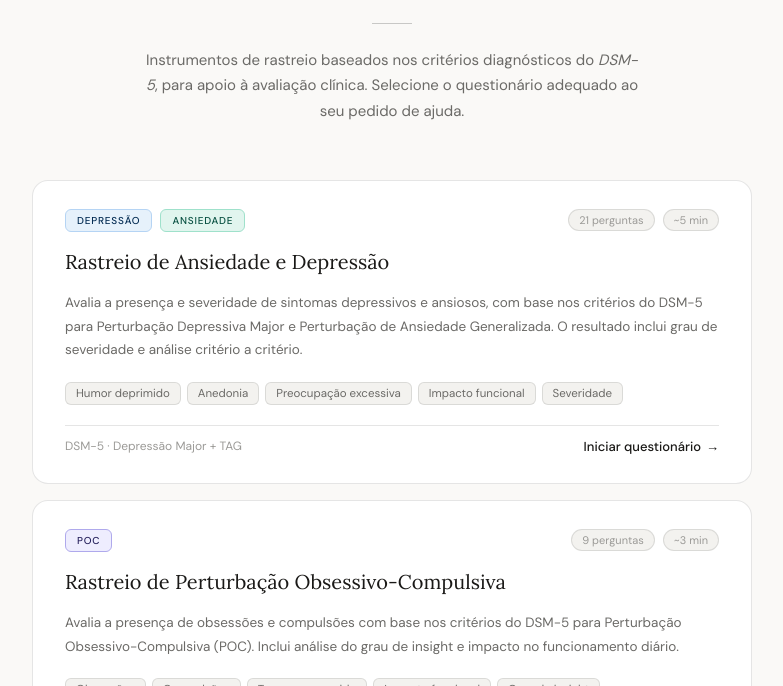
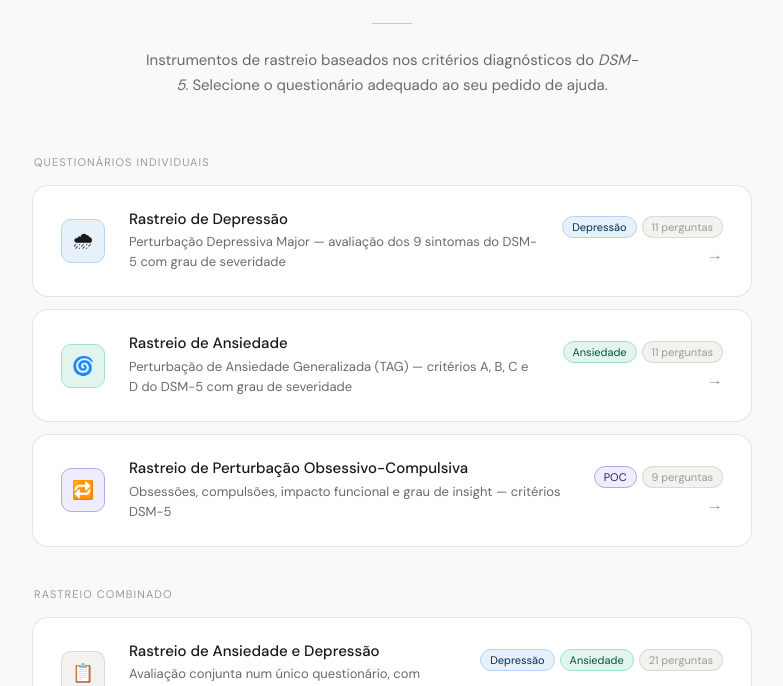
Before and after one commit to pmmbduarte-max/questionarios, a plain HTML site: page index.html in a window 1280 px wide. Shown: the part 114-800 px from the top of the page, without its empty margins (248-1031 px from the left). Drawn offline with Linux system fonts and the light colour scheme.

Commit message:
Add files via upload

```diff
--- a/index.html
+++ b/index.html
@@ -9,265 +9,62 @@
 <link href="https://fonts.googleapis.com/css2?family=Lora:ital,wght@0,400;0,500;1,400&family=DM+Sans:opsz,wght@9..40,300;9..40,400;9..40,500&display=swap" rel="stylesheet">
 <style>
   *, *::before, *::after { box-sizing: border-box; margin: 0; padding: 0; }
-
   :root {
-    --bg: #faf9f7;
-    --surface: #ffffff;
-    --surface2: #f3f2ef;
-    --text: #1a1917;
-    --text-muted: #6b6a67;
-    --text-hint: #9b9a97;
-    --border: rgba(26,25,23,0.11);
-    --border-mid: rgba(26,25,23,0.22);
-    --accent: #1a1917;
-    --teal-bg: #E1F5EE;
-    --teal-text: #085041;
-    --teal-border: #9FE1CB;
-    --blue-bg: #E6F1FB;
-    --blue-text: #042C53;
-    --blue-border: #B5D4F4;
-    --purple-bg: #EEEDFE;
-    --purple-text: #26215C;
-    --purple-border: #AFA9EC;
-    --radius: 10px;
-    --radius-lg: 16px;
+    --bg: #faf9f7; --surface: #ffffff; --surface2: #f3f2ef;
+    --text: #1a1917; --text-muted: #6b6a67; --text-hint: #9b9a97;
+    --border: rgba(26,25,23,0.11); --border-mid: rgba(26,25,23,0.22); --accent: #1a1917;
+    --teal-bg: #E1F5EE; --teal-text: #085041; --teal-border: #9FE1CB;
+    --blue-bg: #E6F1FB; --blue-text: #042C53; --blue-border: #B5D4F4;
+    --purple-bg: #EEEDFE; --purple-text: #26215C; --purple-border: #AFA9EC;
+    --radius: 10px; --radius-lg: 16px;
   }
-
   @media (prefers-color-scheme: dark) {
     :root {
-      --bg: #111110;
-      --surface: #1c1c1a;
-      --surface2: #252523;
-      --text: #f0ede8;
-      --text-muted: #9b9a97;
-      --text-hint: #6b6a67;
-      --border: rgba(240,237,232,0.1);
-      --border-mid: rgba(240,237,232,0.2);
-      --accent: #f0ede8;
-      --teal-bg: #04342C;
-      --teal-text: #9FE1CB;
-      --teal-border: #0F6E56;
-      --blue-bg: #042C53;
-      --blue-text: #B5D4F4;
-      --blue-border: #185FA5;
-      --purple-bg: #26215C;
-      --purple-text: #CECBF6;
-      --purple-border: #534AB7;
+      --bg: #111110; --surface: #1c1c1a; --surface2: #252523;
+      --text: #f0ede8; --text-muted: #9b9a97; --text-hint: #6b6a67;
+      --border: rgba(240,237,232,0.1); --border-mid: rgba(240,237,232,0.2); --accent: #f0ede8;
+      --teal-bg: #04342C; --teal-text: #9FE1CB; --teal-border: #0F6E56;
+      --blue-bg: #042C53; --blue-text: #B5D4F4; --blue-border: #185FA5;
+      --purple-bg: #26215C; --purple-text: #CECBF6; --purple-border: #534AB7;
     }
   }
-
   html { font-size: 16px; }
-
-  body {
-    background: var(--bg);
-    color: var(--text);
-    font-family: 'DM Sans', sans-serif;
-    min-height: 100vh;
-    display: flex;
-    flex-direction: column;
-    align-items: center;
-    padding: 3rem 1rem 5rem;
-  }
-
-  .container {
-    width: 100%;
-    max-width: 720px;
-  }
-
-  /* ── Header ── */
-  .site-header {
-    text-align: center;
-    margin-bottom: 3.5rem;
-  }
-
-  .eyebrow {
-    font-size: 11px;
-    letter-spacing: 0.12em;
-    text-transform: uppercase;
-    color: var(--text-hint);
-    margin-bottom: 12px;
-  }
-
-  .site-header h1 {
-    font-family: 'Lora', serif;
-    font-size: 30px;
-    font-weight: 400;
-    line-height: 1.3;
-    margin-bottom: 10px;
-  }
-
-  .site-header p {
-    font-size: 15px;
-    color: var(--text-muted);
-    line-height: 1.7;
-    max-width: 500px;
-    margin: 0 auto;
-  }
-
-  .divider {
-    width: 40px;
-    height: 1px;
-    background: var(--border-mid);
-    margin: 1.5rem auto;
-  }
-
-  /* ── Grid ── */
-  .cards-grid {
-    display: grid;
-    grid-template-columns: 1fr;
-    gap: 16px;
-    margin-bottom: 3rem;
-  }
-
-  /* ── Card ── */
-  .q-card {
-    background: var(--surface);
-    border: 1px solid var(--border);
-    border-radius: var(--radius-lg);
-    padding: 1.75rem 2rem;
-    display: flex;
-    flex-direction: column;
-    gap: 1rem;
-    transition: border-color 0.2s, box-shadow 0.2s;
-    text-decoration: none;
-    color: inherit;
-  }
-
-  .q-card:hover {
-    border-color: var(--border-mid);
-    box-shadow: 0 4px 24px rgba(0,0,0,0.06);
-  }
-
-  .card-top {
-    display: flex;
-    align-items: flex-start;
-    justify-content: space-between;
-    gap: 1rem;
-  }
-
-  .card-badge {
-    font-size: 10px;
-    font-weight: 500;
-    letter-spacing: 0.08em;
-    text-transform: uppercase;
-    padding: 4px 11px;
-    border-radius: 6px;
-    border: 1px solid;
-    flex-shrink: 0;
-  }
-
-  .badge-dep  { background: var(--blue-bg);   color: var(--blue-text);   border-color: var(--blue-border); }
-  .badge-anx  { background: var(--teal-bg);   color: var(--teal-text);   border-color: var(--teal-border); }
-  .badge-poc  { background: var(--purple-bg); color: var(--purple-text); border-color: var(--purple-border); }
-  .badge-both {
-    background: linear-gradient(135deg, var(--blue-bg), var(--teal-bg));
-    color: var(--blue-text);
-    border-color: var(--blue-border);
-  }
-
-  .card-meta {
-    display: flex;
-    gap: 8px;
-    align-items: center;
-  }
-
-  .meta-pill {
-    font-size: 11px;
-    color: var(--text-hint);
-    background: var(--surface2);
-    border: 1px solid var(--border);
-    border-radius: 20px;
-    padding: 3px 10px;
-  }
-
-  .card-title {
-    font-family: 'Lora', serif;
-    font-size: 20px;
-    font-weight: 400;
-    line-height: 1.35;
-  }
-
-  .card-desc {
-    font-size: 13.5px;
-    color: var(--text-muted);
-    line-height: 1.75;
-  }
-
-  .card-criteria {
-    display: flex;
-    flex-wrap: wrap;
-    gap: 6px;
-    margin-top: 0.25rem;
-  }
-
-  .crit-tag {
-    font-size: 11.5px;
-    color: var(--text-muted);
-    background: var(--surface2);
-    border: 1px solid var(--border);
-    border-radius: 6px;
-    padding: 3px 10px;
-  }
-
-  .card-footer {
-    display: flex;
-    align-items: center;
-    justify-content: space-between;
-    padding-top: 0.75rem;
-    border-top: 1px solid var(--border);
-    margin-top: 0.25rem;
-  }
-
-  .card-footer-left {
-    font-size: 12px;
-    color: var(--text-hint);
-  }
-
-  .card-cta {
-    font-size: 13px;
-    font-weight: 500;
-    color: var(--text);
-    display: flex;
-    align-items: center;
-    gap: 5px;
-  }
-
-  .card-cta .arrow {
-    transition: transform 0.2s;
-  }
-
-  .q-card:hover .arrow {
-    transform: translateX(4px);
-  }
-
-  /* ── Footer ── */
-  .site-footer {
-    text-align: center;
-    border-top: 1px solid var(--border);
-    padding-top: 2rem;
-    width: 100%;
-    max-width: 720px;
-  }
-
-  .site-footer p {
-    font-size: 12px;
-    color: var(--text-hint);
-    line-height: 1.7;
-    font-style: italic;
-  }
-
-  .site-footer .author {
-    font-size: 13px;
-    color: var(--text-muted);
-    margin-bottom: 6px;
-    font-style: normal;
-  }
-
-  @media (max-width: 500px) {
+  body { background: var(--bg); color: var(--text); font-family: 'DM Sans', sans-serif; min-height: 100vh; display: flex; flex-direction: column; align-items: center; padding: 3rem 1rem 5rem; }
+  .container { width: 100%; max-width: 720px; }
+  .site-header { text-align: center; margin-bottom: 3.5rem; }
+  .eyebrow { font-size: 11px; letter-spacing: 0.12em; text-transform: uppercase; color: var(--text-hint); margin-bottom: 12px; }
+  .site-header h1 { font-family: 'Lora', serif; font-size: 30px; font-weight: 400; line-height: 1.3; margin-bottom: 10px; }
+  .site-header p { font-size: 15px; color: var(--text-muted); line-height: 1.7; max-width: 500px; margin: 0 auto; }
+  .divider { width: 40px; height: 1px; background: var(--border-mid); margin: 1.5rem auto; }
+  .section-label { font-size: 11px; letter-spacing: 0.1em; text-transform: uppercase; color: var(--text-hint); margin-bottom: 1rem; padding-left: 2px; }
+  .card-group { margin-bottom: 2.5rem; }
+  .cards-stack { display: flex; flex-direction: column; gap: 12px; }
+  .q-card { background: var(--surface); border: 1px solid var(--border); border-radius: var(--radius-lg); padding: 1.5rem 1.75rem; display: flex; align-items: center; gap: 1.5rem; text-decoration: none; color: inherit; transition: border-color 0.2s, box-shadow 0.2s; }
+  .q-card:hover { border-color: var(--border-mid); box-shadow: 0 4px 20px rgba(0,0,0,0.05); }
+  .card-icon { width: 44px; height: 44px; border-radius: 10px; border: 1px solid var(--border); flex-shrink: 0; display: flex; align-items: center; justify-content: center; font-size: 18px; }
+  .icon-dep  { background: var(--blue-bg);   border-color: var(--blue-border); }
+  .icon-anx  { background: var(--teal-bg);   border-color: var(--teal-border); }
+  .icon-both { background: var(--surface2);  border-color: var(--border); }
+  .icon-poc  { background: var(--purple-bg); border-color: var(--purple-border); }
+  .card-body { flex: 1; min-width: 0; }
+  .card-title { font-size: 15px; font-weight: 500; margin-bottom: 3px; line-height: 1.3; }
+  .card-desc { font-size: 13px; color: var(--text-muted); line-height: 1.55; }
+  .card-right { display: flex; flex-direction: column; align-items: flex-end; gap: 6px; flex-shrink: 0; }
+  .card-pills { display: flex; gap: 5px; flex-wrap: wrap; justify-content: flex-end; }
+  .mini-pill { font-size: 11px; padding: 3px 9px; border-radius: 20px; border: 1px solid var(--border); background: var(--surface2); color: var(--text-hint); white-space: nowrap; }
+  .mini-pill.dep { background: var(--blue-bg);   color: var(--blue-text);   border-color: var(--blue-border); }
+  .mini-pill.anx { background: var(--teal-bg);   color: var(--teal-text);   border-color: var(--teal-border); }
+  .mini-pill.poc { background: var(--purple-bg); color: var(--purple-text); border-color: var(--purple-border); }
+  .card-arrow { font-size: 16px; color: var(--text-hint); transition: transform 0.2s; }
+  .q-card:hover .card-arrow { transform: translateX(4px); }
+  .site-footer { text-align: center; border-top: 1px solid var(--border); padding-top: 2rem; width: 100%; max-width: 720px; }
+  .site-footer .author { font-size: 13px; color: var(--text-muted); margin-bottom: 6px; }
+  .site-footer p { font-size: 12px; color: var(--text-hint); line-height: 1.7; font-style: italic; }
+  @media (max-width: 540px) {
     body { padding: 2rem 0.75rem 4rem; }
     .site-header h1 { font-size: 24px; }
-    .q-card { padding: 1.5rem 1.25rem; }
-    .card-title { font-size: 18px; }
+    .q-card { flex-wrap: wrap; gap: 1rem; }
+    .card-right { flex-direction: row; align-items: center; width: 100%; justify-content: space-between; }
   }
 </style>
 </head>
@@ -278,72 +75,89 @@
     <p class="eyebrow">Pedro Duarte · Psicólogo</p>
     <h1>Questionários de Rastreio Clínico</h1>
     <div class="divider"></div>
-    <p>Instrumentos de rastreio baseados nos critérios diagnósticos do <em>DSM-5</em>, para apoio à avaliação clínica. Selecione o questionário adequado ao seu pedido de ajuda.</p>
+    <p>Instrumentos de rastreio baseados nos critérios diagnósticos do <em>DSM-5</em>. Selecione o questionário adequado ao seu pedido de ajuda.</p>
   </header>
 
-  <div class="cards-grid">
+  <div class="card-group">
+    <p class="section-label">Questionários individuais</p>
+    <div class="cards-stack">
 
-    <!-- Ansiedade + Depressão -->
-    <a class="q-card" href="ansiedade-depressao.html">
-      <div class="card-top">
-        <div class="card-meta">
-          <span class="card-badge badge-dep">Depressão</span>
-          <span class="card-badge badge-anx">Ansiedade</span>
+      <a class="q-card" href="depressao.html">
+        <div class="card-icon icon-dep">🌧</div>
+        <div class="card-body">
+          <div class="card-title">Rastreio de Depressão</div>
+          <div class="card-desc">Perturbação Depressiva Major — avaliação dos 9 sintomas do DSM-5 com grau de severidade</div>
         </div>
-        <div class="card-meta">
-          <span class="meta-pill">21 perguntas</span>
-          <span class="meta-pill">~5 min</span>
+        <div class="card-right">
+          <div class="card-pills">
+            <span class="mini-pill dep">Depressão</span>
+            <span class="mini-pill">11 perguntas</span>
+          </div>
+          <span class="card-arrow">→</span>
         </div>
-      </div>
-      <h2 class="card-title">Rastreio de Ansiedade e Depressão</h2>
-      <p class="card-desc">Avalia a presença e severidade de sintomas depressivos e ansiosos, com base nos critérios do DSM-5 para Perturbação Depressiva Major e Perturbação de Ansiedade Generalizada. O resultado inclui grau de severidade e análise critério a critério.</p>
-      <div class="card-criteria">
-        <span class="crit-tag">Humor deprimido</span>
-        <span class="crit-tag">Anedonia</span>
-        <span class="crit-tag">Preocupação excessiva</span>
-        <span class="crit-tag">Impacto funcional</span>
-        <span class="crit-tag">Severidade</span>
-      </div>
-      <div class="card-footer">
-        <span class="card-footer-left">DSM-5 · Depressão Major + TAG</span>
-        <span class="card-cta">Iniciar questionário <span class="arrow">→</span></span>
-      </div>
-    </a>
+      </a>
 
-    <!-- POC -->
-    <a class="q-card" href="poc.html">
-      <div class="card-top">
-        <div class="card-meta">
-          <span class="card-badge badge-poc">POC</span>
+      <a class="q-card" href="ansiedade.html">
+        <div class="card-icon icon-anx">🌀</div>
+        <div class="card-body">
+          <div class="card-title">Rastreio de Ansiedade</div>
+          <div class="card-desc">Perturbação de Ansiedade Generalizada (TAG) — critérios A, B, C e D do DSM-5 com grau de severidade</div>
         </div>
-        <div class="card-meta">
-          <span class="meta-pill">9 perguntas</span>
-          <span class="meta-pill">~3 min</span>
+        <div class="card-right">
+          <div class="card-pills">
+            <span class="mini-pill anx">Ansiedade</span>
+            <span class="mini-pill">11 perguntas</span>
+          </div>
+          <span class="card-arrow">→</span>
         </div>
-      </div>
-      <h2 class="card-title">Rastreio de Perturbação Obsessivo-Compulsiva</h2>
-      <p class="card-desc">Avalia a presença de obsessões e compulsões com base nos critérios do DSM-5 para Perturbação Obsessivo-Compulsiva (POC). Inclui análise do grau de insight e impacto no funcionamento diário.</p>
-      <div class="card-criteria">
-        <span class="crit-tag">Obsessões</span>
-        <span class="crit-tag">Compulsões</span>
-        <span class="crit-tag">Tempo consumido</span>
-        <span class="crit-tag">Impacto funcional</span>
-        <span class="crit-tag">Grau de insight</span>
-      </div>
-      <div class="card-footer">
-        <span class="card-footer-left">DSM-5 · Perturbação Obsessivo-Compulsiva</span>
-        <span class="card-cta">Iniciar questionário <span class="arrow">→</span></span>
-      </div>
-    </a>
+      </a>
 
+      <a class="q-card" href="poc.html">
+        <div class="card-icon icon-poc">🔁</div>
+        <div class="card-body">
+          <div class="card-title">Rastreio de Perturbação Obsessivo-Compulsiva</div>
+          <div class="card-desc">Obsessões, compulsões, impacto funcional e grau de insight — critérios DSM-5</div>
+        </div>
+        <div class="card-right">
+          <div class="card-pills">
+            <span class="mini-pill poc">POC</span>
+            <span class="mini-pill">9 perguntas</span>
+          </div>
+          <span class="card-arrow">→</span>
+        </div>
+      </a>
+
+    </div>
+  </div>
+
+  <div class="card-group">
+    <p class="section-label">Rastreio combinado</p>
+    <div class="cards-stack">
+
+      <a class="q-card" href="ansiedade-depressao.html">
+        <div class="card-icon icon-both">📋</div>
+        <div class="card-body">
+          <div class="card-title">Rastreio de Ansiedade e Depressão</div>
+          <div class="card-desc">Avaliação conjunta num único questionário, com resultado separado para cada perturbação</div>
+        </div>
+        <div class="card-right">
+          <div class="card-pills">
+            <span class="mini-pill dep">Depressão</span>
+            <span class="mini-pill anx">Ansiedade</span>
+            <span class="mini-pill">21 perguntas</span>
+          </div>
+          <span class="card-arrow">→</span>
+        </div>
+      </a>
+
+    </div>
   </div>
 
 </div>
 
 <footer class="site-footer">
   <p class="author">Pedro Duarte · Psicólogo</p>
-  <p>Estes questionários têm fins informativos e de rastreio clínico.<br>Não constituem um diagnóstico. Apenas um profissional de saúde mental qualificado pode estabelecer um diagnóstico formal.</p>
+  <p>Estes questionários têm fins informativos e de rastreio clínico. Não constituem um diagnóstico.<br>Apenas um profissional de saúde mental qualificado pode estabelecer um diagnóstico formal.</p>
 </footer>
-
 </body>
 </html>
```
